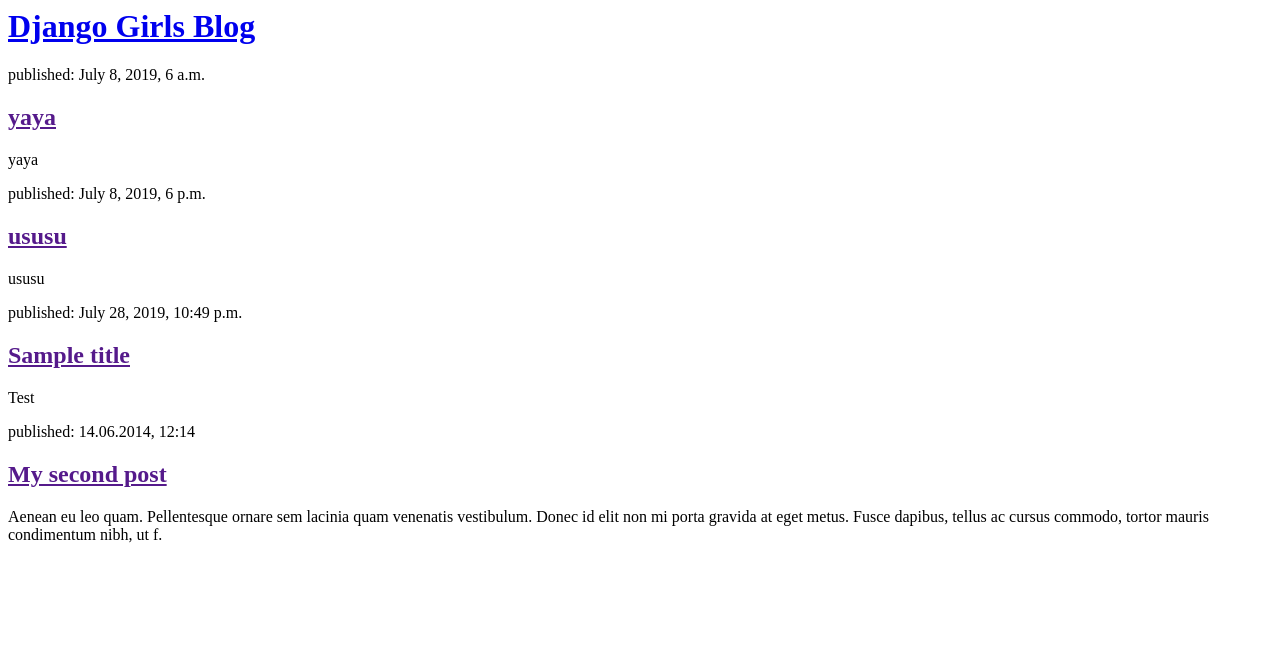
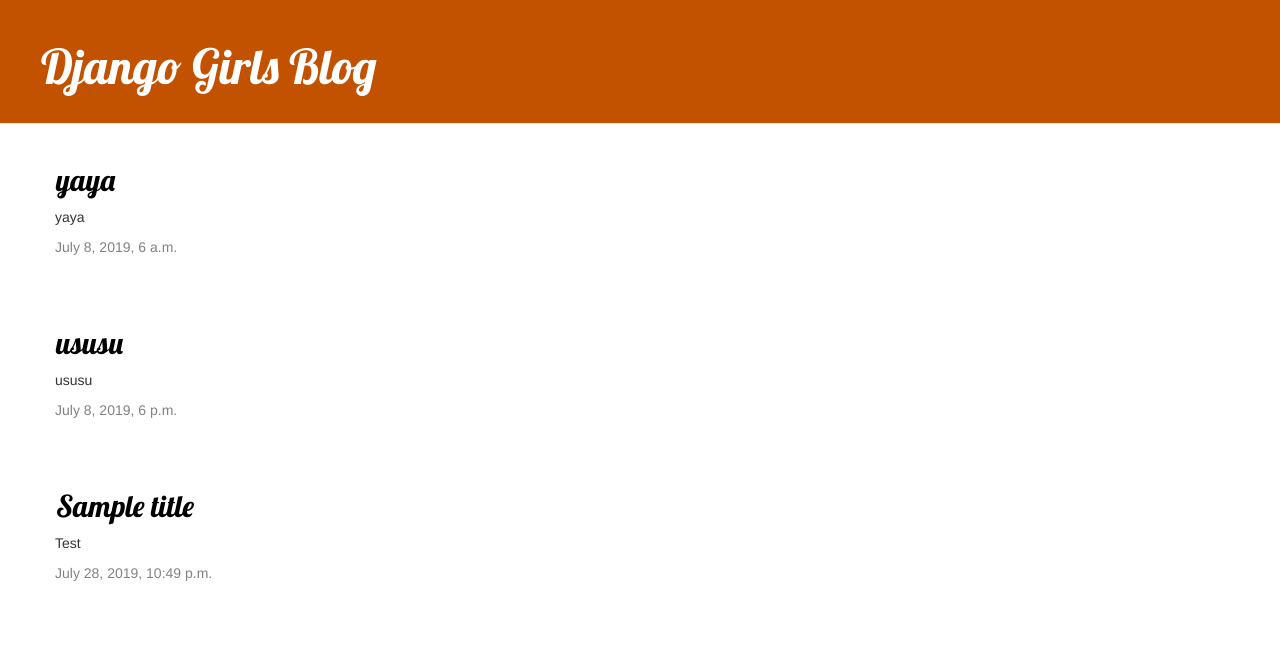
Before and after one commit to deepakdevp/my-first-blog, a Django app: template blog/templates/blog/post_list.html in a window 1280 px wide. Shown: the top 652 px of the page. Run offline with Django 3.2, Linux system fonts and the light colour scheme; the template is opened without the code that fills it: values that come from a table or form of the project are taken from there, others are empty; data comes from the database, SQL or seed files in the repository; both versions use the stored data as it was after the commit; some libraries are stand-ins or nearby versions.

Commit message:
Added view and template for detailed blog post as well as CSS for the site.

```diff
--- /dev/null
+++ b/blog/static/css/blog.css
@@ -0,0 +1,63 @@
+h1 a,
+h2 a {
+    font-family: 'Lobster';
+    color: #C25100;
+    padding-left: 1px;
+}
+
+.page-header {
+    background-color: #C25100;
+    margin-top: 0;
+    padding: 20px 20px 20px 40px;
+}
+
+.page-header h1,
+.page-header h1 a,
+.page-header h1 a:visited,
+.page-header h1 a:active {
+    color: #ffffff;
+    font-size: 36pt;
+    text-decoration: none;
+}
+
+.content {
+    margin-left: 40px;
+}
+
+h1,
+h2,
+h3,
+h4 {
+    font-family: 'Lobster', cursive;
+}
+
+.date {
+    color: #828282;
+}
+
+.save {
+    float: right;
+}
+
+.post-form textarea,
+.post-form input {
+    width: 100%;
+}
+
+.top-menu,
+.top-menu:hover,
+.top-menu:visited {
+    color: #ffffff;
+    float: right;
+    font-size: 26pt;
+    margin-right: 20px;
+}
+
+.post {
+    margin-bottom: 70px;
+}
+
+.post h2 a,
+.post h2 a:visited {
+    color: #000000;
+}
--- /dev/null
+++ b/blog/templates/blog/base.html
@@ -0,0 +1,26 @@
+{% load static %}
+<html>
+
+<head>
+    <title>Django Girls blog</title>
+    <link rel="stylesheet" href="//maxcdn.bootstrapcdn.com/bootstrap/3.2.0/css/bootstrap.min.css">
+    <link rel="stylesheet" href="//maxcdn.bootstrapcdn.com/bootstrap/3.2.0/css/bootstrap-theme.min.css">
+    <link href="//fonts.googleapis.com/css?family=Lobster&subset=latin,latin-ext" rel="stylesheet" type="text/css">
+    <link rel="stylesheet" href="{% static 'css/blog.css' %}">
+</head>
+
+<body>
+    <div class="page-header">
+        <h1><a href="/">Django Girls Blog</a></h1>
+    </div>
+    <div class="content container">
+        <div class="row">
+            <div class="col-md-8">
+                {% block content %}
+                {% endblock %}
+            </div>
+        </div>
+    </div>
+</body>
+
+</html>
--- a/blog/templates/blog/post_list.html
+++ b/blog/templates/blog/post_list.html
@@ -1,28 +1,14 @@
-<html>
+{% extends 'blog/base.html' %}
 
-<head>
-    <title>Django Girls blog</title>
-</head>
+{% block content %}
+{% for post in posts %}
+<div class="post">
 
-<body>
-    <div>
-        <h1><a href="/">Django Girls Blog</a></h1>
+    <h2><a href="{% url 'post_detail' pk=post.pk %}">{{ post.title }}</a></h2>
+    <p>{{ post.text|linebreaksbr }}</p>
+    <div class="date">
+        {{ post.published_date }}
     </div>
-
-    {% for post in posts %}
-    <div>
-        <p>published: {{ post.published_date }}</p>
-        <h2><a href="">{{ post.title }}</a></h2>
-        <p>{{ post.text|linebreaksbr }}</p>
-    </div>
-    {% endfor %}
-
-    <div>
-        <p>published: 14.06.2014, 12:14</p>
-        <h2><a href="">My second post</a></h2>
-        <p>Aenean eu leo quam. Pellentesque ornare sem lacinia quam venenatis vestibulum. Donec id elit non mi porta
-            gravida at eget metus. Fusce dapibus, tellus ac cursus commodo, tortor mauris condimentum nibh, ut f.</p>
-    </div>
-</body>
-
-</html>
+</div>
+{% endfor %}
+{% endblock %}
--- a/blog/urls.py
+++ b/blog/urls.py
@@ -3,4 +3,5 @@
 
 urlpatterns = [
     path('', views.post_list, name='post_list'),
+    path('post/<int:pk>/', views.post_detail, name='post_detail'),
 ]
```
Also changed, not shown: blog/templates/blog/post_detail.html (added, +13 -0 lines), blog/views.py (+9 -2 lines), myvenv/Scripts/autopep8-script.py (added, +12 -0 lines), db.sqlite3, 8 other files.
